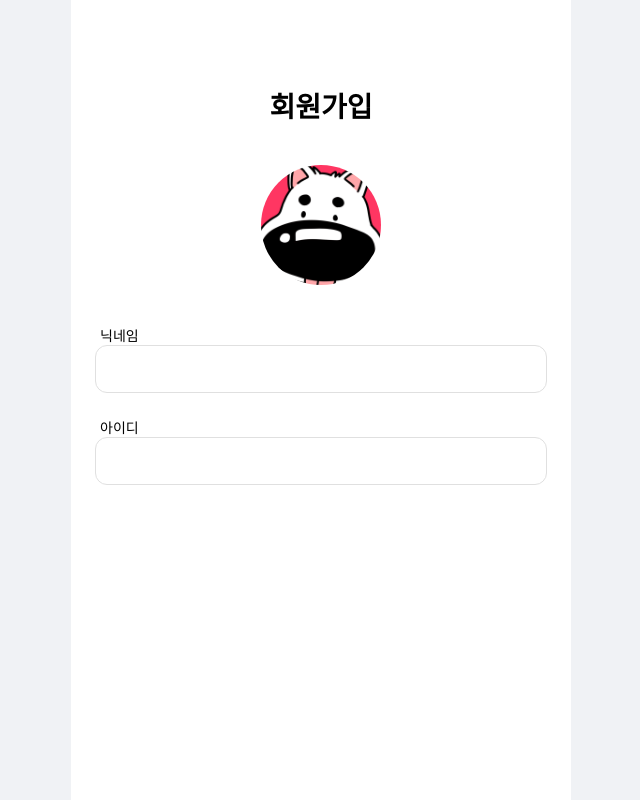
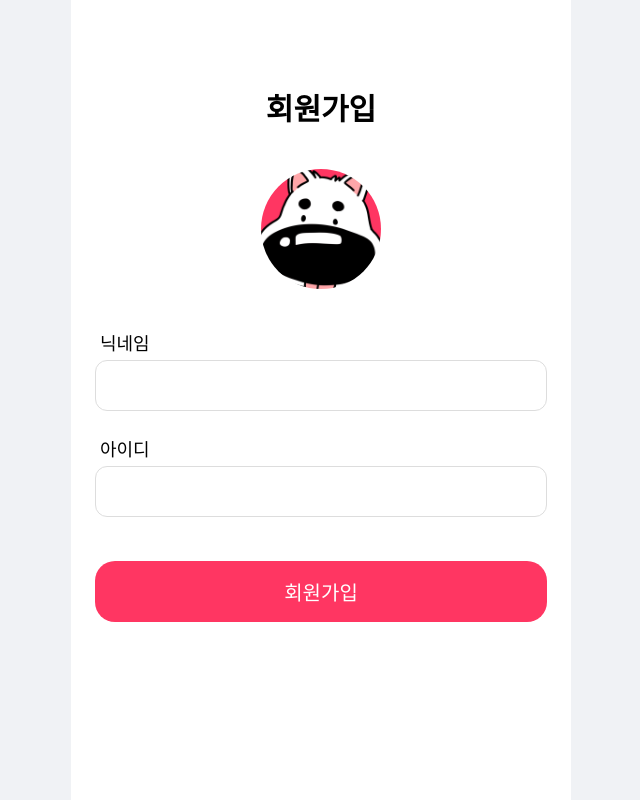
Before and after one commit to 9oormthon-univ-skku-4th-keungdori/keungdori_frontend, a React (Vite) app in the folder keungdori-frontend/: page /signup in a window 1280 px wide. Shown: the whole page, without its empty margins (319-959 px from the left). Built offline with nearby package versions, Linux system fonts and the light colour scheme.

Commit message:
design: 버튼 공통 컴포넌트 구현

```diff
--- a/keungdori-frontend/src/components/Button.tsx
+++ b/keungdori-frontend/src/components/Button.tsx
@@ -1 +1,46 @@
 import React from 'react';
+import styled from '@emotion/styled';
+
+export const StyledButton = styled.button`
+    width: 100%;
+    padding: 16px 0;
+    background-color: #FF3662;
+    color: #FFFFFF;
+    font-size: 20px;
+    border: none;
+    border-radius: 20px;
+    cursor: pointer;
+
+    &:disabled {
+        background-color: #000000;
+        cursor: not-allowed;
+    }
+`;
+
+interface ButtonProps {
+    children: React.ReactNode;
+    onClick?: (event: React.MouseEvent<HTMLButtonElement>) => void;
+    type?: 'button' | 'submit';
+    disabled?: boolean;
+}
+
+const Button: React.FC<ButtonProps> = ({
+    children,
+    onClick,
+    type = 'button',
+    disabled = false,
+    ...props
+}) => {
+    return (
+        <StyledButton
+            type={type}
+            onClick={onClick}
+            disabled={disabled}
+            {...props}
+            >
+            {children}
+        </StyledButton>
+    );
+};
+
+export default Button;
--- a/keungdori-frontend/src/pages/SignUp/SignUp.tsx
+++ b/keungdori-frontend/src/pages/SignUp/SignUp.tsx
@@ -1,5 +1,5 @@
 import React, { useState } from "react";
-import { SignUpWrapper, ProfileImageSection, ProfileImage, Form, InputWrapper, Label, Input, Title } from "./Styles";
+import { SignUpWrapper, ProfileImageSection, ProfileImage, Form, InputWrapper, Label, Input, Title, SubmitButton } from "./Styles";
 import profile_image from "../../assets/profile_image.png";
 
 const SignUp: React.FC = () => {
@@ -13,7 +13,7 @@ const SignUp: React.FC = () => {
     };
 
 
-    return (<div>
+    return (
         <SignUpWrapper>
             <Title>회원가입</Title>
 
@@ -31,11 +31,13 @@ const SignUp: React.FC = () => {
                     <Label htmlFor="id">아이디</Label>
                     <Input id="id" type="text" value={id} onChange={(e) => setId(e.target.value)}></Input>
                 </InputWrapper>
+
+                <SubmitButton type="submit">회원가입</SubmitButton>
             </Form>
 
 
         </SignUpWrapper>
-    </div>);
+        );
 }
 
 export default SignUp;
--- a/keungdori-frontend/src/pages/SignUp/Styles.tsx
+++ b/keungdori-frontend/src/pages/SignUp/Styles.tsx
@@ -1,5 +1,7 @@
 import styled from '@emotion/styled';
+import Button from '../../components/Button';
 
+// wrapper를 그냥 공통 컴포넌트로 해서 화면 양 옆 빈 곳 동일하게 하면 좋을듯?
 export const SignUpWrapper = styled.div`
     width: 100%;
     height: 100%;
@@ -10,7 +12,7 @@ export const SignUpWrapper = styled.div`
 `;
 
 export const Title = styled.h3`
-    font-size: 28px;
+    font-size: 30px;
     margin-top: 45px;
     margin-bottom: 40px;
 `;
@@ -42,26 +44,25 @@ export const InputWrapper = styled.div`
 `;
 
 export const Label = styled.label`
-    font-size: 14px;
-    font-weight: 500;
-    maegin-bottom: 5px;
+    font-size: 18px;
+    margin-bottom: 5px;
     padding-left: 5px;
 `;
 
 export const Input = styled.input`
     width: 100%;
     padding: 14px 16px;
-    border: 1px solid #e0e0e0;
+    border: 1px solid #DDDDDD;
     border-radius: 12px;
-    font-size: 16px;
+    font-size: 18px;
     box-sizing: border-box;
-
-    &::placeholder {
-        color: #bdbdbd;
-    }
 
     &:focus {
         outline: none;
-        border-color: #F75A83;
+        border-color: #FF3662;
   }
 `;
+
+export const SubmitButton = styled(Button)`
+    margin-top: 20px;
+`
--- a/keungdori-frontend/src/styles/GlobalStyles.tsx
+++ b/keungdori-frontend/src/styles/GlobalStyles.tsx
@@ -14,6 +14,7 @@ const GlobalStyles = () => (
         height: 100%;
         background-color: #f0f2f5;
         font-family: 'Noto Sans KR', sans-serif;
+        font-weight: 400;
       }
 
       #root {
```
